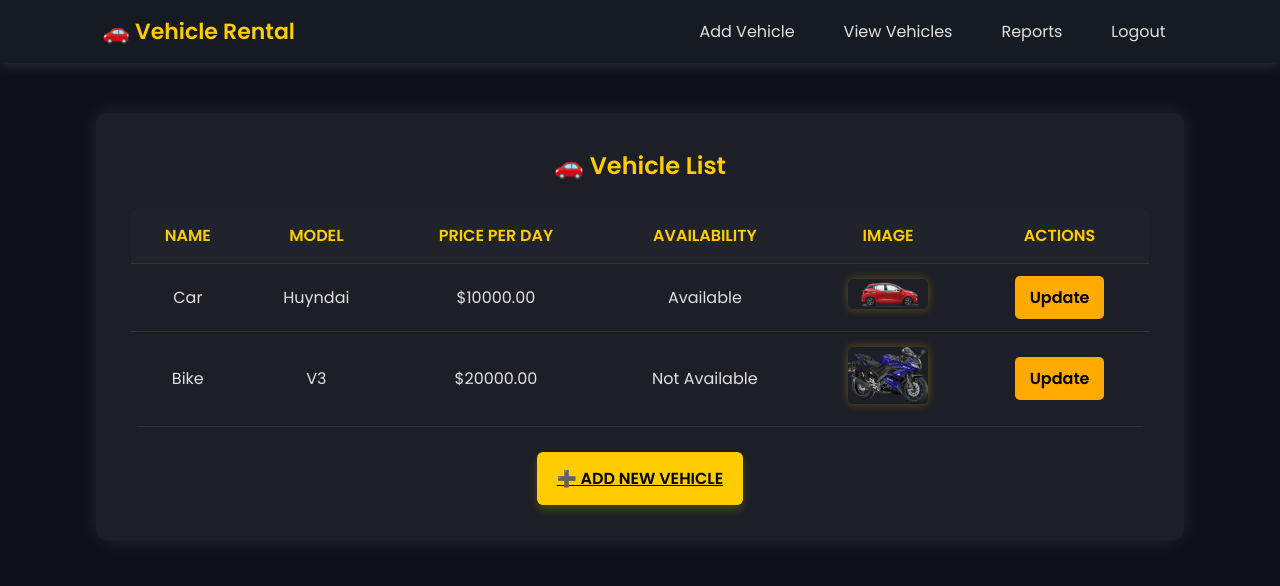
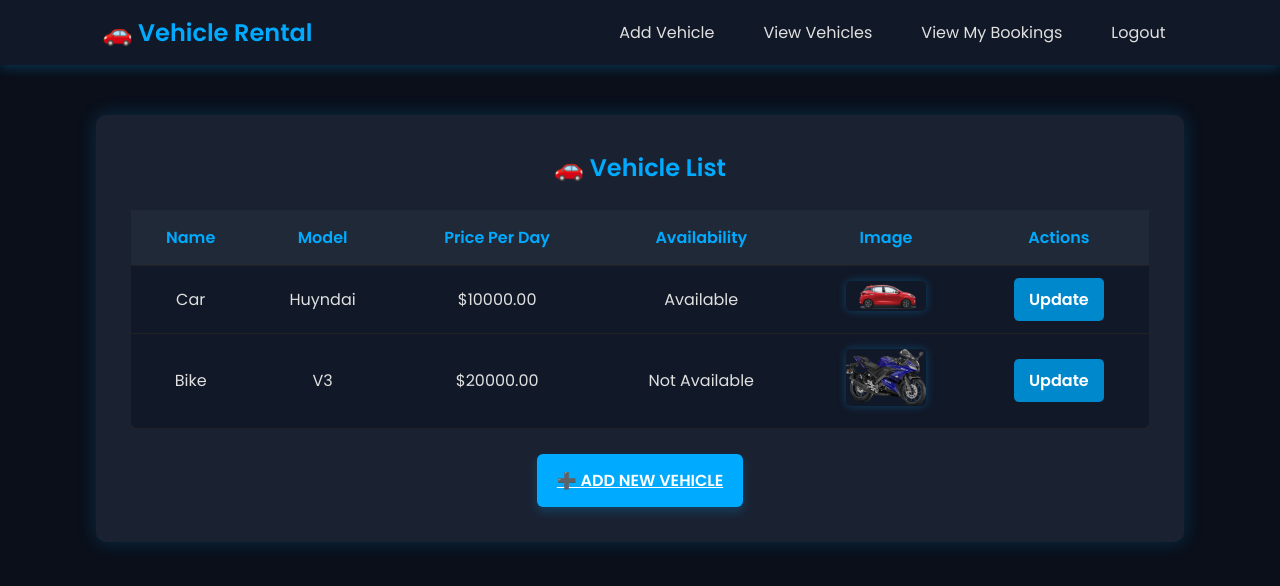
Before and after one commit to Aiswarya2316/Vehicle-Rental, a Django app: page /vehiclelist/ in a window 1280 px wide. Shown: the top 586 px of the page. Run offline with Django 5.2, Linux system fonts and the light colour scheme; data comes from the database, SQL or seed files in the repository; both versions use the stored data as it was after the commit.

Commit message:
staf session completed

```diff
--- a/project/app/urls.py
+++ b/project/app/urls.py
@@ -3,7 +3,7 @@ from .import views
 urlpatterns = [
     path('',views.home,name='home'),
     path('adminhome',views.adminhome,name='adminhome'),
-    path('stafhome',views.stafhome,name='stafhome'),
+    path("stafhome/", views.stafhome, name="stafhome"),
     path('customerhome',views.customerhome,name='customerhome'),
     path("registercustomer/", views.customer_register, name="customer_register"),
     path("registerstaf/", views.staf_register, name="seller_register"),
@@ -19,6 +19,7 @@ urlpatterns = [
     path("make-payment/<int:booking_id>/", views.make_payment, name="make_payment"),
     path("payment-success/", views.payment_success, name="payment_success"),
     path("about/", views.about, name="about"),
+    path("stafbookings/", views.staf_bookings, name="staf_bookings"),
 
 
 
--- a/project/app/views.py
+++ b/project/app/views.py
@@ -309,3 +309,12 @@ def payment_success(request):
 
 def about (request):
     return render(request,'customer/about.html')
+
+
+
+from django.shortcuts import render, get_object_or_404
+from .models import Booking, Staf
+
+def staf_bookings(request):
+    bookings = Booking.objects.all() # Get bookings for Staf's vehicles
+    return render(request, "staf/staf_bookings.html", {"bookings": bookings})
--- a/project/templates/staf/vehicle_list.html
+++ b/project/templates/staf/vehicle_list.html
@@ -14,7 +14,7 @@
         }
 
         body {
-            background-color: #0d1117;
+            background-color: #0a0f1a;
             color: #e0e0e0;
         }
 
@@ -23,16 +23,15 @@
             display: flex;
             justify-content: space-between;
             align-items: center;
-            background: #161b22;
+            background: #111827;
             padding: 15px 8%;
-            box-shadow: 0 4px 10px rgba(255, 255, 255, 0.1);
+            box-shadow: 0 4px 10px rgba(0, 170, 255, 0.2);
         }
 
-        .navbar .logo a {
-            text-decoration: none;
+        .navbar .logo {
             font-size: 22px;
             font-weight: 600;
-            color: #ffcc00;
+            color: #00aaff;
         }
 
         .navbar ul {
@@ -46,29 +45,28 @@
             color: #e0e0e0;
             font-weight: 500;
             padding: 8px 12px;
-            transition: 0.3s ease-in-out;
+            transition: 0.3s;
         }
 
         .navbar ul li a:hover {
-            color: #ffcc00;
+            color: #00aaff;
         }
 
         /* Container */
         .container {
             max-width: 85%;
             margin: 50px auto;
-            background: #1c1f26;
+            background: #1a2232;
             padding: 35px;
             border-radius: 10px;
-            box-shadow: 0 0 20px rgba(255, 255, 255, 0.1);
+            box-shadow: 0 0 20px rgba(0, 170, 255, 0.2);
             text-align: center;
         }
 
         h2 {
-            color: #ffcc00;
+            color: #00aaff;
             font-weight: 600;
             margin-bottom: 25px;
-            font-size: 24px;
         }
 
         /* Table Styling */
@@ -76,39 +74,31 @@
             width: 100%;
             border-collapse: collapse;
             margin-top: 20px;
-            background: #161b22;
+            background: #111827;
             border-radius: 8px;
-            overflow: hidden;
         }
 
         th, td {
             padding: 15px;
-            border-bottom: 1px solid #333;
+            border-bottom: 1px solid #222;
             text-align: center;
         }
 
         th {
-            background-color: #20232a;
-            color: #ffcc00;
-            text-transform: uppercase;
-            font-weight: bold;
-        }
-
-        td {
-            background: #1c1f26;
+            background-color: #1f2937;
+            color: #00aaff;
         }
 
         tr:hover {
-            background: #262b33;
+            background: #1c2a3d;
             transition: 0.3s;
         }
 
         /* Image Styling */
         .vehicle-img {
             width: 80px;
-            height: auto;
             border-radius: 5px;
-            box-shadow: 0 0 10px rgba(255, 204, 0, 0.3);
+            box-shadow: 0 0 10px rgba(0, 170, 255, 0.3);
         }
 
         /* Buttons */
@@ -117,82 +107,53 @@
             padding: 10px 15px;
             border-radius: 5px;
             font-weight: bold;
-            transition: 0.3s ease-in-out;
+            transition: 0.3s;
         }
 
         .btn-update {
-            background-color: #ffaa00;
-            color: #000;
+            background-color: #0088cc;
+            color: #fff;
             border: none;
-            cursor: pointer;
         }
 
         .btn-update:hover {
-            background-color: #ffcc00;
+            background-color: #00aaff;
         }
 
         .btn-add {
             display: inline-block;
             margin-top: 25px;
-            background: #ffcc00;
-            color: #000;
+            background: #00aaff;
+            color: #fff;
             padding: 14px 20px;
             border-radius: 6px;
             font-weight: bold;
             text-transform: uppercase;
-            box-shadow: 0 5px 10px rgba(255, 204, 0, 0.2);
-            transition: 0.3s;
+            box-shadow: 0 5px 10px rgba(0, 170, 255, 0.2);
         }
 
         .btn-add:hover {
-            background: #ffaa00;
-            box-shadow: 0 5px 15px rgba(255, 204, 0, 0.4);
+            background: #0088cc;
         }
 
-        /* Responsive Design */
-        @media (max-width: 768px) {
-            .container {
-                max-width: 95%;
-                padding: 25px;
-            }
+        .navbar .logo a {
+            text-decoration: none; /* Removes underline */
+            color: #00aaff; /* Keeps blue color */
+            font-weight: bold;
+            font-size: 1.5rem;
+        }
 
-            th, td {
-                padding: 12px;
-                font-size: 14px;
-            }
-
-            .btn {
-                padding: 8px 12px;
-            }
-
-            .btn-add {
-                padding: 12px 16px;
-            }
-
-            .navbar {
-                flex-direction: column;
-                text-align: center;
-            }
-
-            .navbar ul {
-                margin-top: 10px;
-                display: flex;
-                flex-wrap: wrap;
-                justify-content: center;
-                gap: 10px;
-            }
-        }
     </style>
 </head>
 <body>
 
     <!-- Navbar -->
     <nav class="navbar">
-        <div class="logo"><a href="../stafhome">🚗 Vehicle Rental</a></div>
+        <div class="logo"><a href="../stafhome"> 🚗 Vehicle Rental </a></div>
         <ul>
             <li><a href="{% url 'add_vehicle' %}">Add Vehicle</a></li>
             <li><a href="{% url 'vehicle_list' %}">View Vehicles</a></li>
-            <li><a href="#">Reports</a></li>
+            <li><a href="{% url 'staf_bookings' %}">View My Bookings</a></li>
             <li><a href="{% url 'logout' %}">Logout</a></li>
         </ul>
     </nav>
@@ -203,7 +164,7 @@
 
         {% if messages %}
             {% for message in messages %}
-                <p style="color: #ffcc00;">{{ message }}</p>
+                <p style="color: #00aaff;">{{ message }}</p>
             {% endfor %}
         {% endif %}
 
```
Also changed, not shown: project/templates/staf/add_vehicle.html (+29 -26 lines), project/templates/staf/staf_bookings.html (added, +177 -0 lines), project/templates/staf/stafhome.html (+25 -22 lines), project/db.sqlite3.
